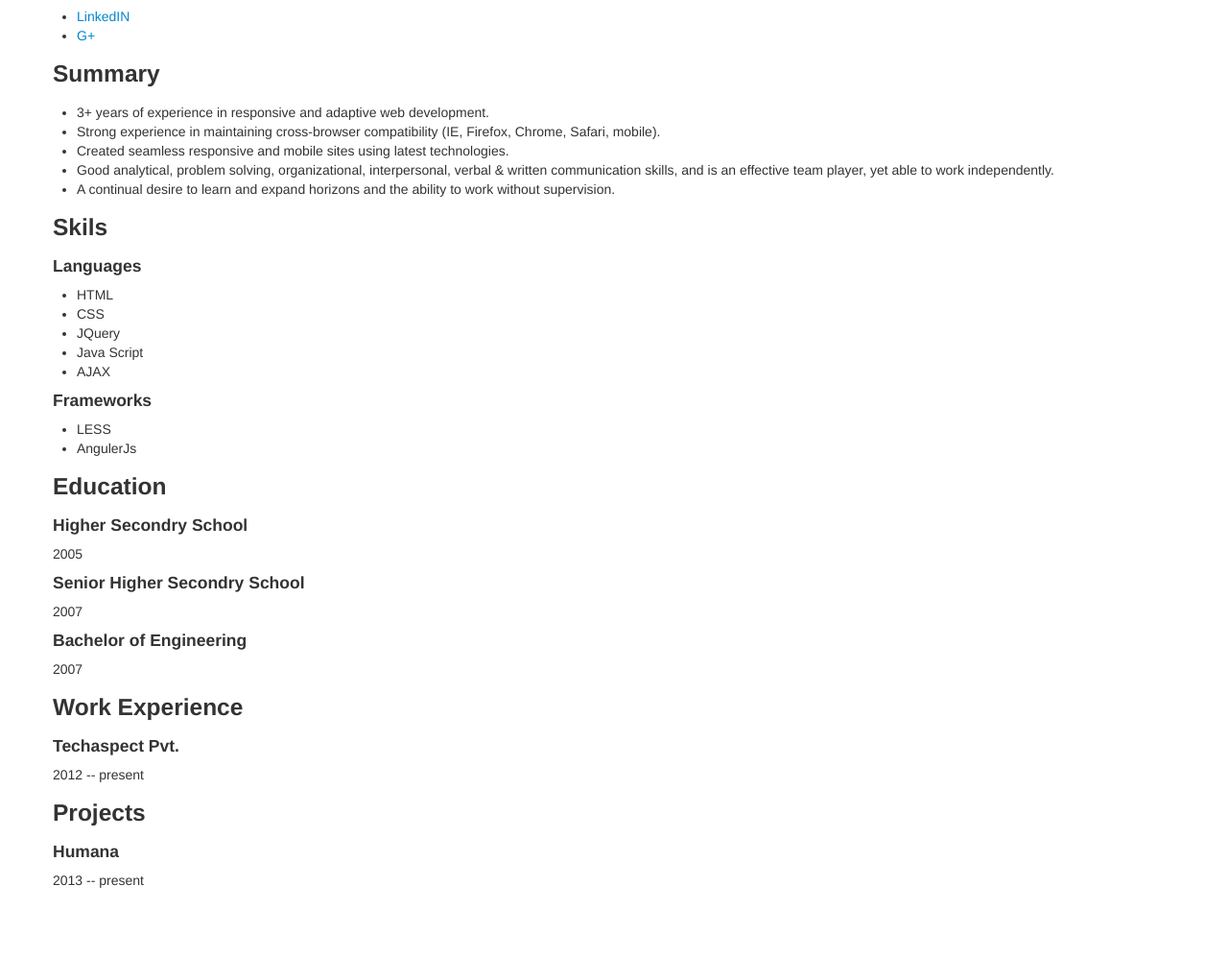
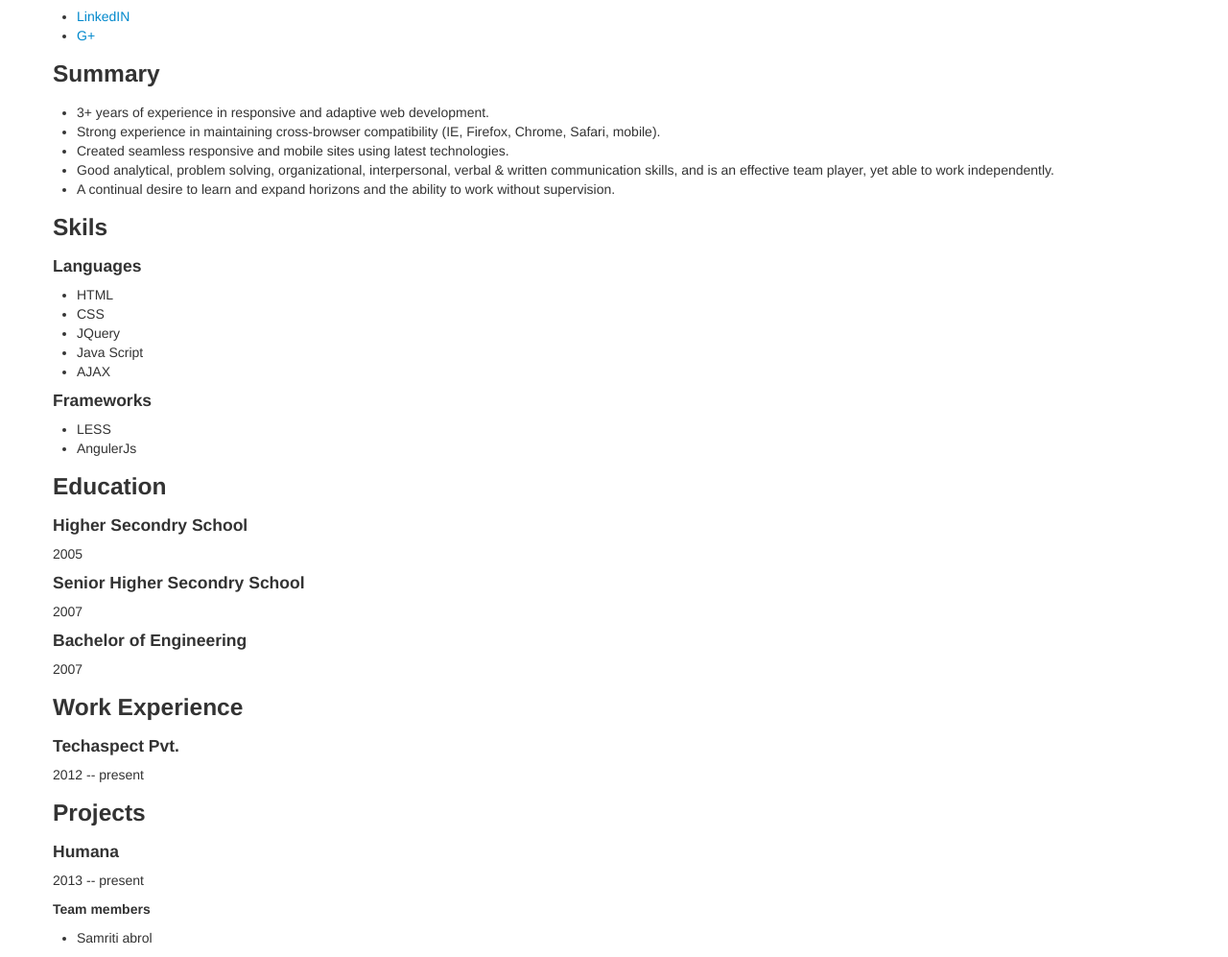
Before and after one commit to samriti004abrol/2014-12-08-Portfolio, a website: page public/index.html in a window 1280 px wide. Shown: the part 103-1100 px from the top of the page at 96% size. Before the commit the page ends 1030 px from the top, so only its background shows below. Drawn offline with Linux system fonts and the light colour scheme; some packages are replaced by stand-ins of ours; a script that the page names is missing.

Commit message:
project description

```diff
--- a/public/index.html
+++ b/public/index.html
@@ -92,6 +92,12 @@
 				<article>
 					<h4>Humana</h4>
 					<span>2013 -- present</span>
+					<section>
+						<h5>Team members</h5>
+						<ul>
+							<li>Samriti abrol</li>
+						</ul>
+					</section>
 				</article>
 			</section>
 		</div>
```
